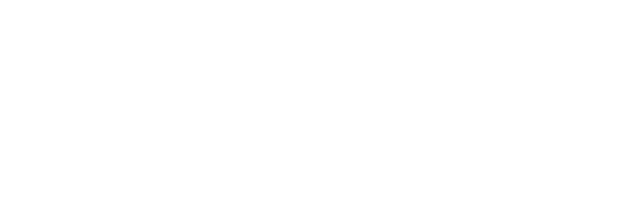
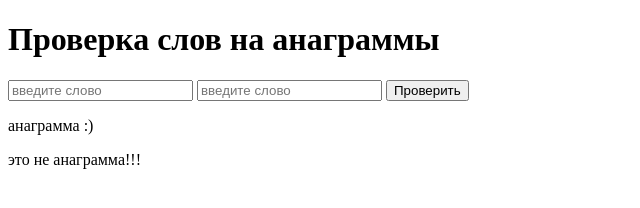
Before and after one commit to Mahoney-hub/anagrams, a plain HTML site: page index.html in a window 1280 px wide. Shown: the whole page, without its empty margins (0-640 px from the left). Drawn offline with Linux system fonts and the light colour scheme.

Commit message:
changed index.html

```diff
--- a/index.html
+++ b/index.html
@@ -1,12 +1,27 @@
 <!DOCTYPE html>
 <html lang="en">
-<head>
-    <meta charset="UTF-8">
-    <meta http-equiv="X-UA-Compatible" content="IE=edge">
-    <meta name="viewport" content="width=device-width, initial-scale=1.0">
-    <title>Anagrams</title>
-</head>
-<body>
-
-</body>
+	<head>
+		<meta charset="UTF-8" />
+		<meta http-equiv="X-UA-Compatible" content="IE=edge" />
+		<meta name="viewport" content="width=device-width, initial-scale=1.0" />
+		<title>Anagrams</title>
+	</head>
+	<body>
+		<div class="wrapper">
+			<h1 class="header">Проверка слов на <span>анаграммы</span></h1>
+			<div class="button-group">
+				<label>
+					<input type="text" placeholder="введите слово" />
+				</label>
+				<label>
+					<input type="text" placeholder="введите слово" />
+				</label>
+				<button>Проверить</button>
+			</div>
+			<div class="info">
+				<p>анаграмма :)</p>
+				<p>это не анаграмма!!!</p>
+			</div>
+		</div>
+	</body>
 </html>
```
